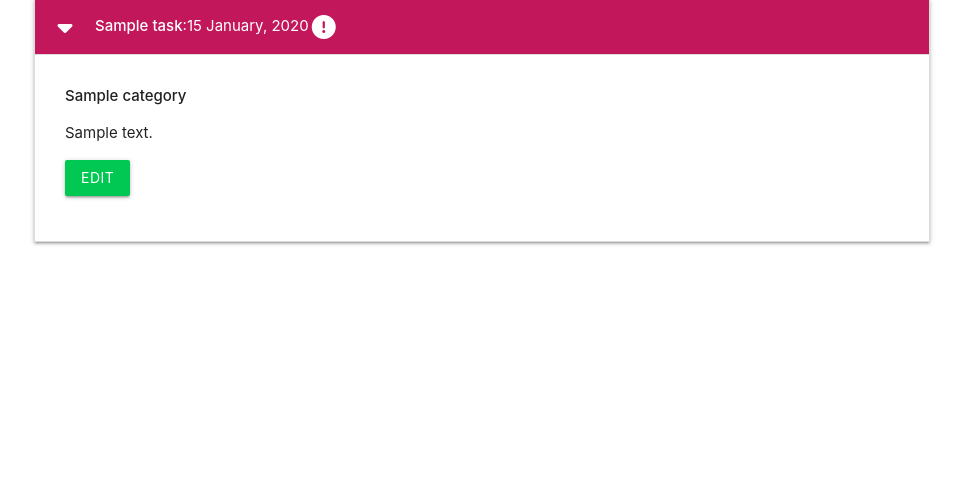
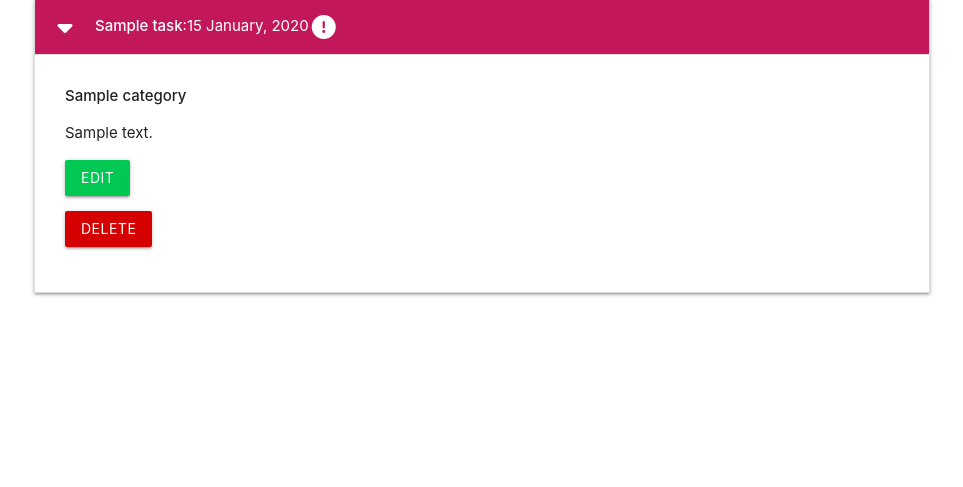
Before and after one commit to GeorgieEggleton/flask-sql-task-manager, a Flask app: page / in a window 1280 px wide, after a click that opens the changed part. Shown: the part 234-721 px from the top of the page, without its empty margins (158-1121 px from the left). Run offline with Flask 3, Linux system fonts and the light colour scheme; tables that the repository leaves empty hold one stand-in row (values such as "Sample post").

Commit message:
add code for deleting tasks

```diff
--- a/taskmanager/routes.py
+++ b/taskmanager/routes.py
@@ -72,3 +72,10 @@ def edit_task(task_id):
         task.category_id = request.form.get("category_id")
         db.session.commit()
     return render_template("edit_task.html", task=task, categories=categories)
+
+@app.route("/delete_task/<int:task_id>")
+def delete_task(task_id):
+    task = Task.query.get_or_404(task_id)
+    db.session.delete(task)
+    db.session.commit()
+    return redirect(url_for("home"))
--- a/taskmanager/templates/edit_task.html
+++ b/taskmanager/templates/edit_task.html
@@ -64,7 +64,7 @@
                 <label for="category_id">Category</label>
             </div>
         </div>
-        <!-- submit button -->
+        <!-- edit button -->
         <div class="row">
             <div class="col s12 center-align">
                 <button type="submit" class="btn-large light-blue darken-1">
--- a/taskmanager/templates/tasks.html
+++ b/taskmanager/templates/tasks.html
@@ -27,6 +27,9 @@
         <p>
           <a href="{{ url_for('edit_task', task_id=task.id ) }}" class="btn green accent-4">Edit</a>
         </p>
+        <p>
+          <a href="{{ url_for('delete_task', task_id=task.id ) }}" class="btn red accent-4">Delete</a>
+        </p>
       </div>
     </li>
     {% endfor %}
```
